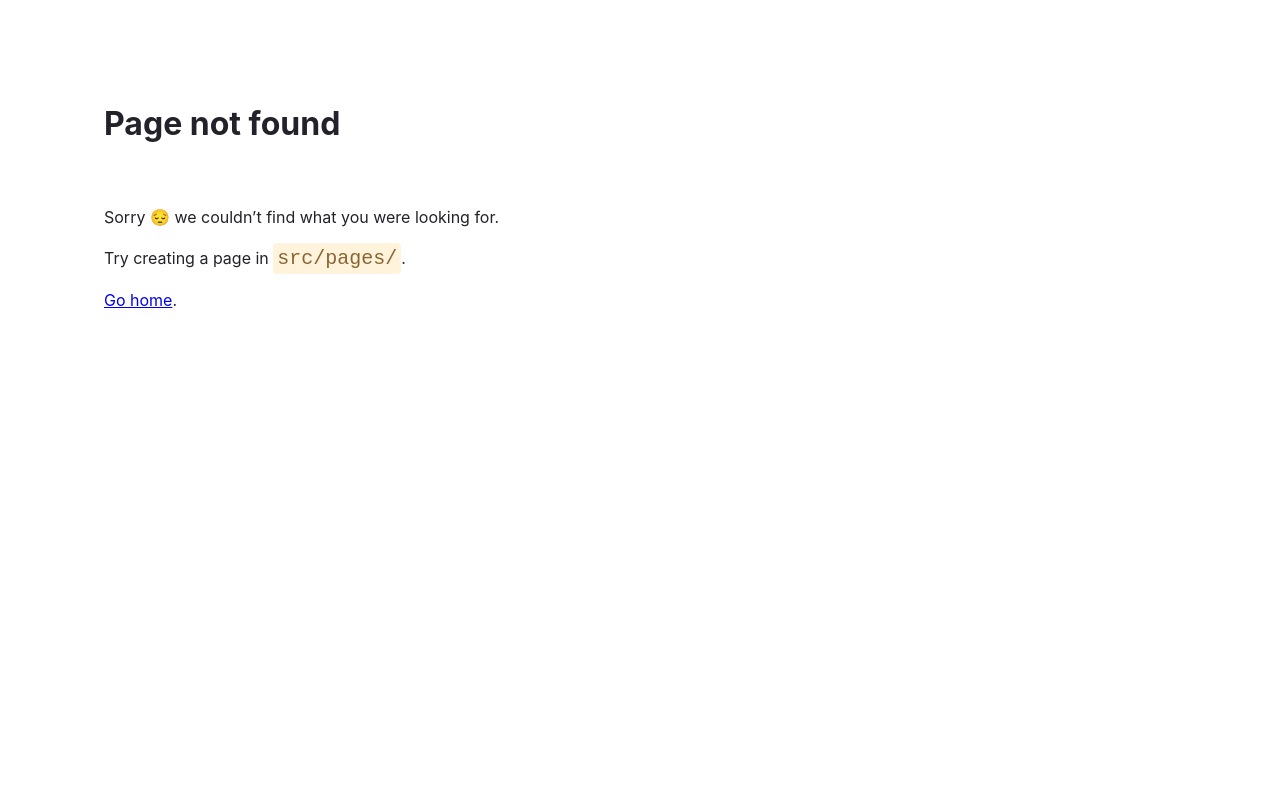
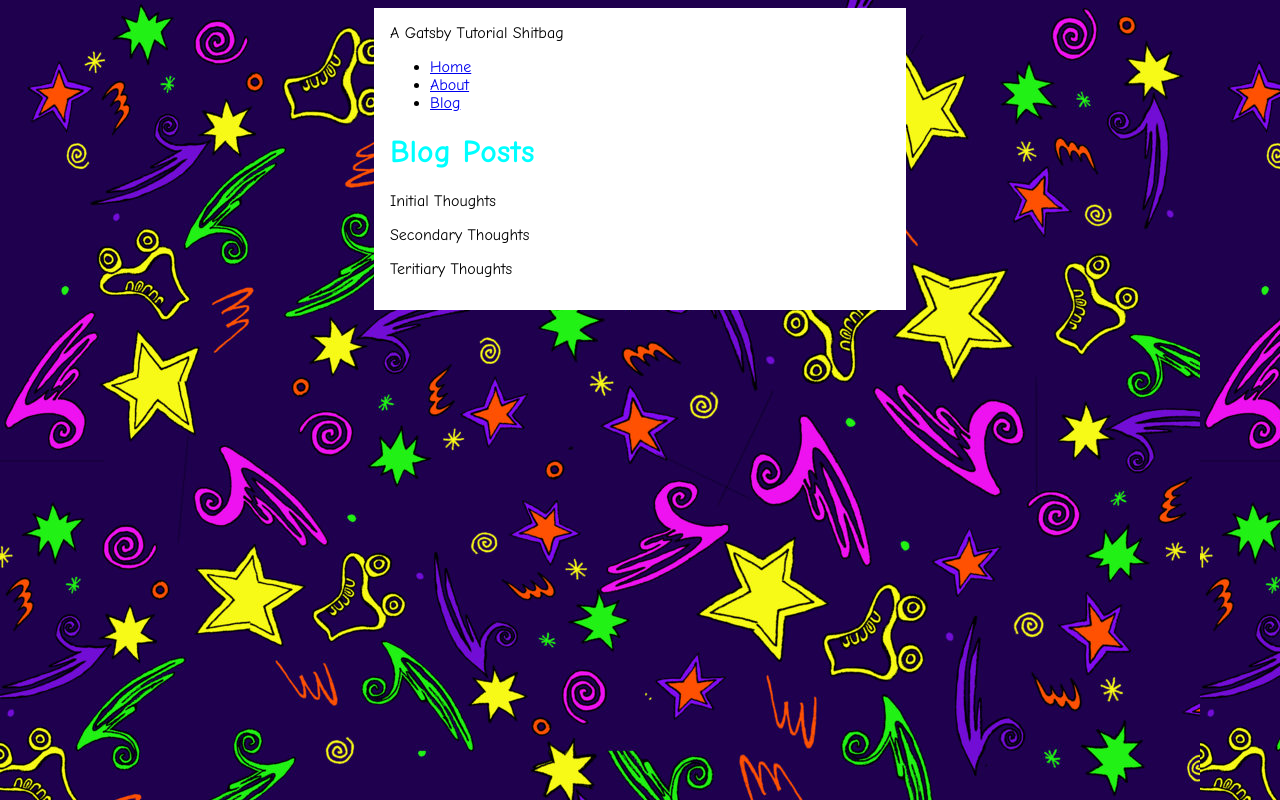
Before and after one commit to plsrd/ubiquitous-couscous, a Gatsby site: page /blog in a window 1280 px wide. Before the commit this address had no page. Built offline with nearby package versions, Linux system fonts and the light colour scheme; Gatsby itself is replaced by a stand-in of ours.

Commit message:
Finish Gatsby tutorial pt 4

```diff
--- a/gatsby-config.js
+++ b/gatsby-config.js
@@ -2,5 +2,16 @@ module.exports = {
   siteMetadata: {
     title: `A Gatsby Tutorial Shitbag`,
   },
-  plugins: ['gatsby-plugin-image', 'gatsby-plugin-sharp'],
+  plugins: [
+    'gatsby-plugin-image',
+    'gatsby-plugin-sharp',
+    {
+      resolve: 'gatsby-source-filesystem',
+      options: {
+        name: `blog`,
+        path: `${__dirname}/blog`,
+      },
+    },
+  ],
 };
+('-');
--- a/src/components/Layout.js
+++ b/src/components/Layout.js
@@ -1,17 +1,31 @@
 import React from 'react';
-import { Link } from 'gatsby';
+import { Link, useStaticQuery, graphql } from 'gatsby';
 import {
   container,
   heading,
   navLinks,
   navLinkItem,
   navLinkText,
+  siteTitle,
 } from './layout.module.css';
 
 const Layout = ({ pageTitle, children }) => {
+  const data = useStaticQuery(graphql`
+    query {
+      site {
+        siteMetadata {
+          title
+        }
+      }
+    }
+  `);
+
   return (
     <div className={container}>
-      <title>{pageTitle}</title>
+      <title>
+        {pageTitle} | {data.site.siteMetadata.title}
+      </title>
+      <header className={siteTitle}>{data.site.siteMetadata.title}</header>
       <nav>
         <ul className={navLinks}>
           <li className={navLinkItem}>
@@ -22,6 +36,11 @@ const Layout = ({ pageTitle, children }) => {
           <li className={navLinkItem}>
             <Link to='/about' className={navLinkText}>
               About
+            </Link>
+          </li>
+          <li className={navLinkItem}>
+            <Link to='/blog' className={navLinkText}>
+              Blog
             </Link>
           </li>
         </ul>
--- a/src/components/layout.module.css
+++ b/src/components/layout.module.css
@@ -1,7 +1,14 @@
 @import url('https://fonts.googleapis.com/css2?family=Comic+Neue:ital,wght@0,400;0,700;1,400;1,700&display=swap');
 
 :root {
-  background-image: url(https://f4.bcbits.com/img/a1612537538_10.jpg);
+  background-image: url('../images/background.jpg');
+}
+
+.site-title {
+  font-size: 3rem;
+  color: plum;
+  font-weight: 700;
+  margin: 3rem 0;
 }
 
 .container {
--- /dev/null
+++ b/src/pages/blog.js
@@ -0,0 +1,30 @@
+import React from 'react';
+import { graphql } from 'gatsby';
+import Layout from '../components/Layout';
+
+const Blog = ({ data }) => {
+  return (
+    <Layout pageTitle='Blog Posts'>
+      {data.allFile.nodes.map((node) => (
+        <p>
+          {node.name
+            .split('-')
+            .map((word) => word.charAt(0).toUpperCase() + word.slice(1))
+            .join(' ')}
+        </p>
+      ))}
+    </Layout>
+  );
+};
+
+export const query = graphql`
+  {
+    allFile {
+      nodes {
+        name
+      }
+    }
+  }
+`;
+
+export default Blog;
```
Also changed, not shown: blog/initial-thoughts.mdx (added), blog/secondary-thoughts.mdx (added), blog/teritiary-thoughts.mdx (added), src/images/background.jpg (added).
